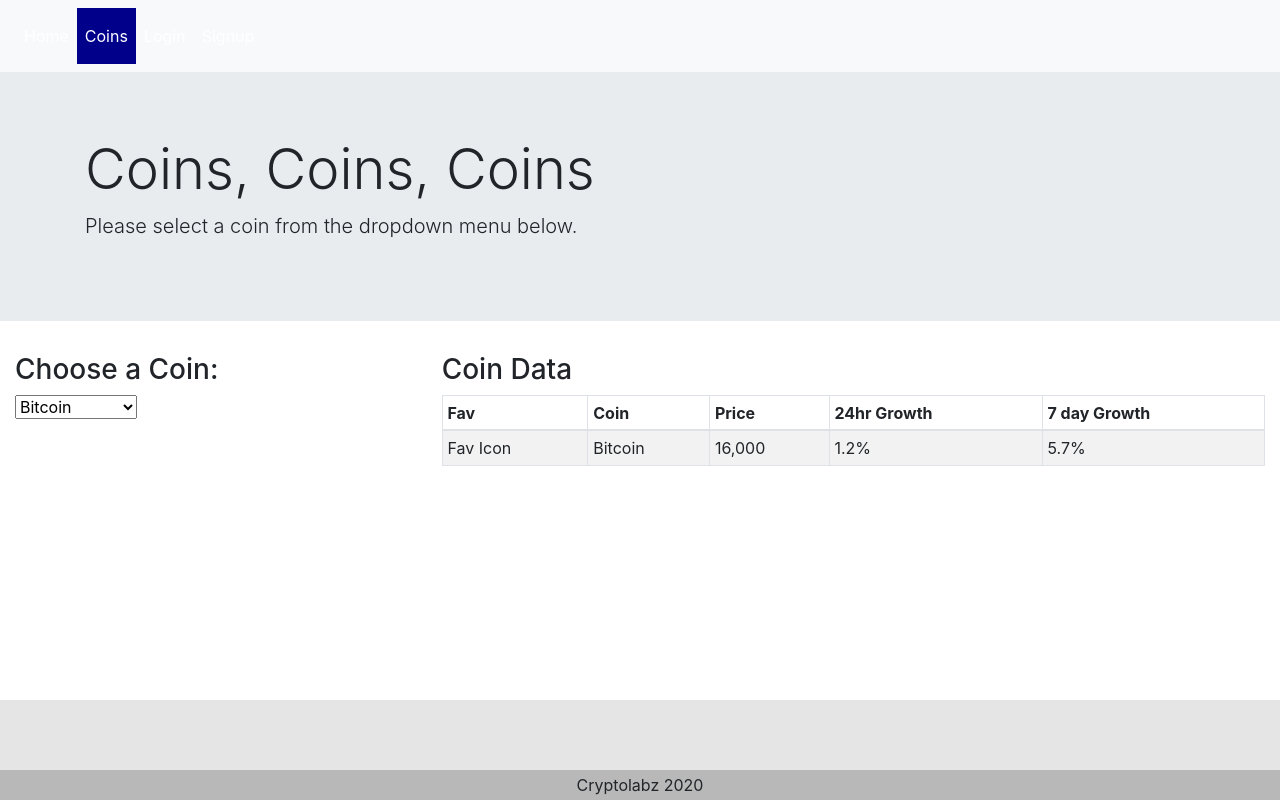
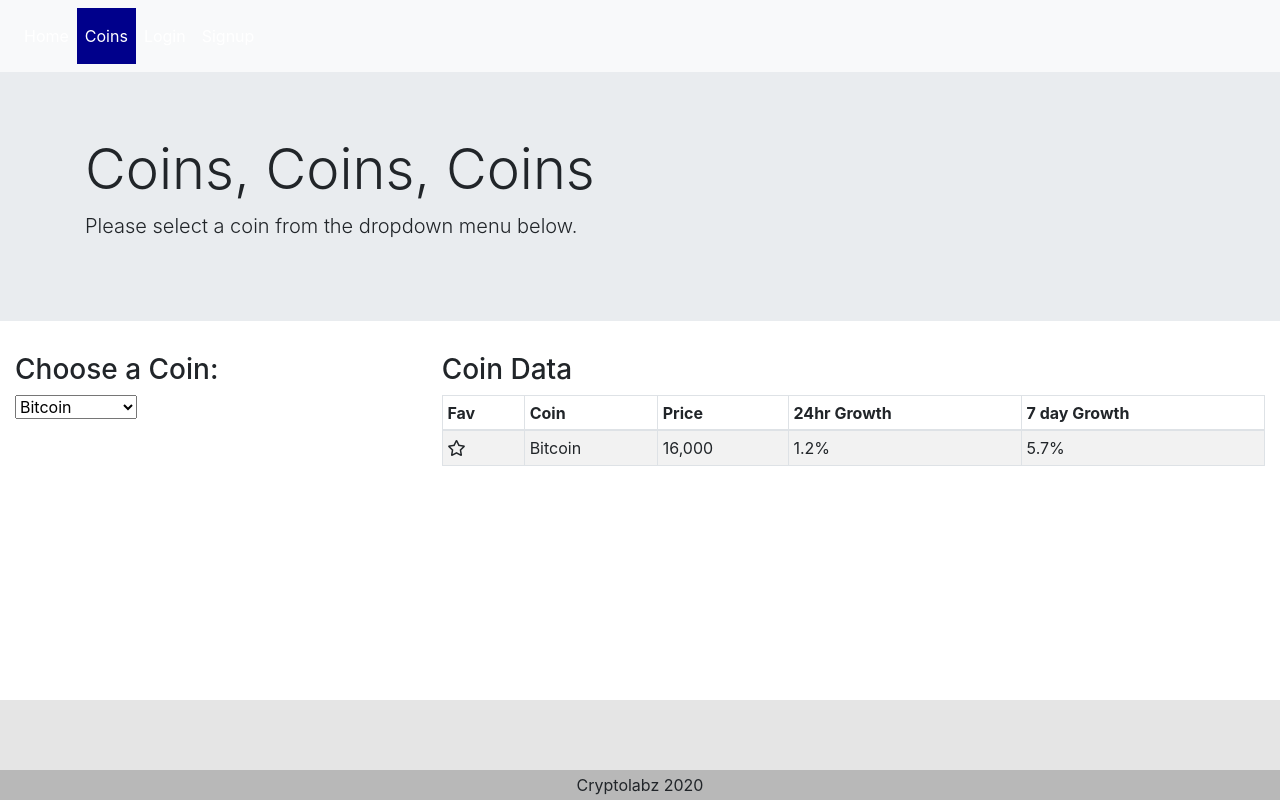
Before and after one commit to dohmr/cryptolabz, a React (Create React App) app in the folder client/: page /coins in a window 1280 px wide. Built offline with nearby package versions, Linux system fonts and the light colour scheme.

Commit message:
added fav icon, need to work on toggle

```diff
--- a/client/public/index.html
+++ b/client/public/index.html
@@ -1,15 +1,16 @@
 <!DOCTYPE html>
 <html lang="en">
+
 <head>
   <meta charset="utf-8" />
   <link rel="icon" href="%PUBLIC_URL%/favicon.ico" />
   <meta name="viewport" content="width=device-width, initial-scale=1" />
   <meta name="theme-color" content="#000000" />
-    <meta
-      name="description"
-      content="Web site created using create-react-app"
-    />
+  <meta name="description" content="Web site created using create-react-app" />
   <link rel="apple-touch-icon" href="%PUBLIC_URL%/logo192.png" />
+
+  <link rel="stylesheet" href="https://pro.fontawesome.com/releases/v5.10.0/css/all.css"
+    integrity="sha384-AYmEC3Yw5cVb3ZcuHtOA93w35dYTsvhLPVnYs9eStHfGJvOvKxVfELGroGkvsg+p" crossorigin="anonymous" />
   <!--
       manifest.json provides metadata used when your web app is installed on a
       user's mobile device or desktop. See https://developers.google.com/web/fundamentals/web-app-manifest/
@@ -26,6 +27,7 @@
     -->
   <title>React App</title>
 </head>
+
 <body>
   <noscript>You need to enable JavaScript to run this app.</noscript>
   <div id="root"></div>
@@ -40,4 +42,5 @@
       To create a production bundle, use `npm run build` or `yarn build`.
     -->
 </body>
+
 </html>
--- a/client/src/components/CoinForm.js
+++ b/client/src/components/CoinForm.js
@@ -1,11 +1,13 @@
 import React from "react";
+
+
 
 // pass in props for information to be added when mapped through for coin and portfolio pages
 
 function CoinForm() {
     return (
       <tr>
-      <td>Fav Icon</td>
+      <td><i class="far fa-star"></i></td>
       <td>Bitcoin</td>
       <td>16,000</td>
       <td>1.2%</td>
```
Lines whose indentation alone changed are shown as unchanged.
